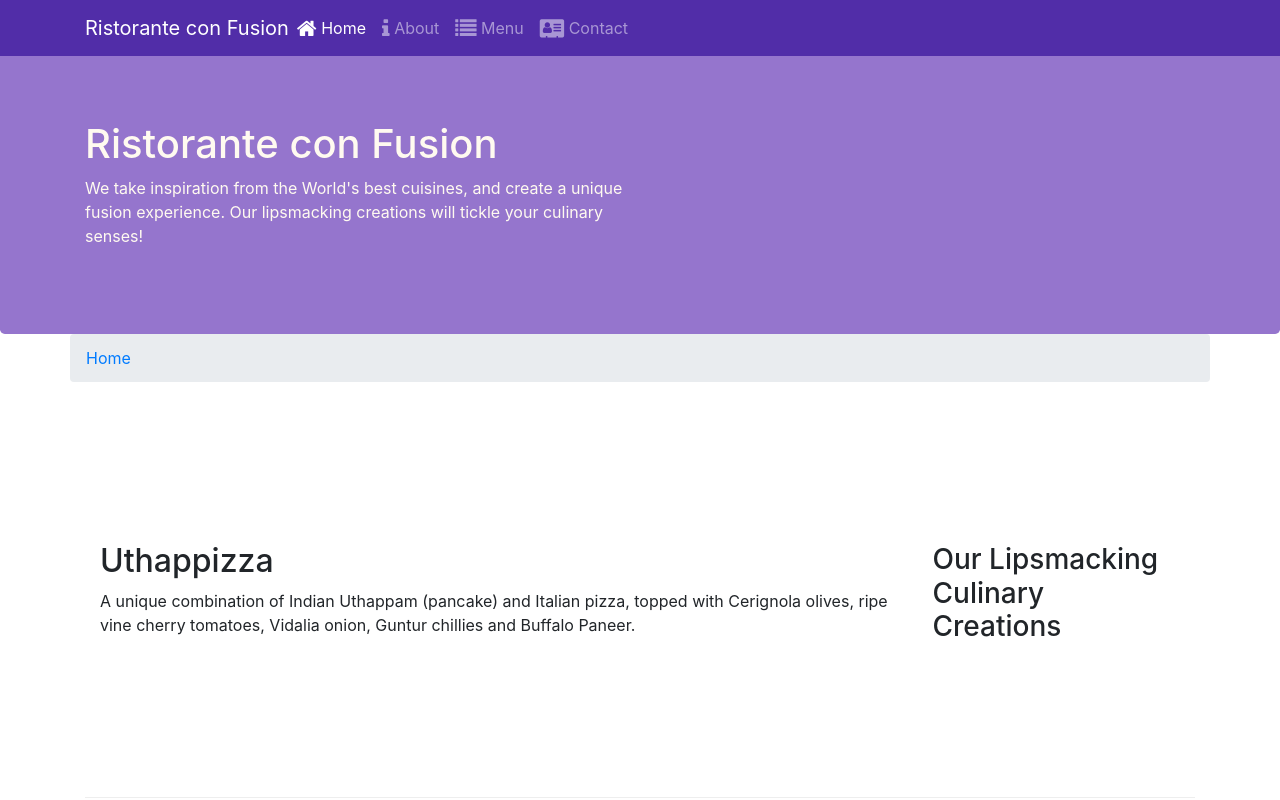
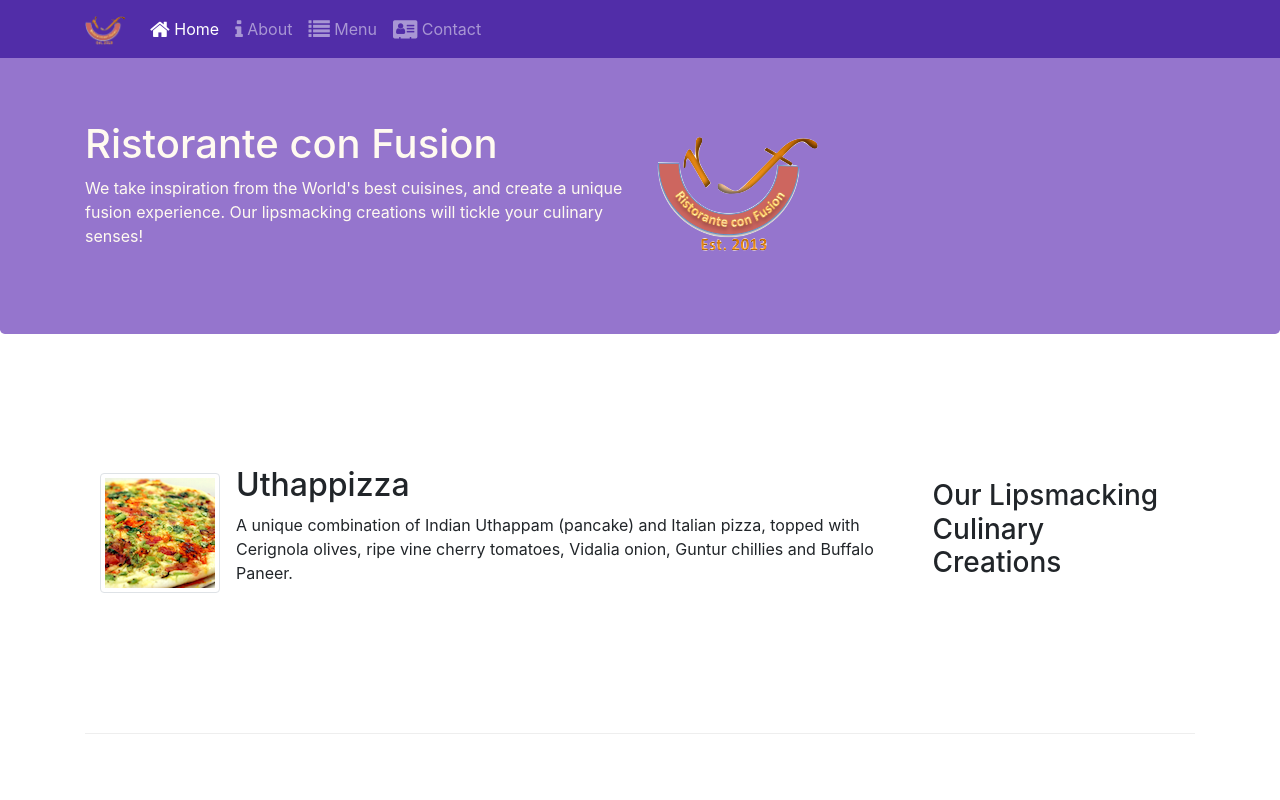
Before and after one commit to matthewgreasley/conFusion, a website: page index.html in a window 1280 px wide. Shown: the top 800 px of the page. Drawn offline with nearby package versions, Linux system fonts and the light colour scheme.

Commit message:
images & media

```diff
--- a/index.html
+++ b/index.html
@@ -28,7 +28,7 @@
             <span class="navbar-toggler-icon"></span>
             </button>
 
-            <a class="navbar-brand mr-auto" href="#">Ristorante con Fusion</a>
+            <a class="navbar-brand" href="#"><img src="img/logo.png" height="30" width="41"></a>
 
         <div class="collapse navbar-collapse" id="Navbar">
                 <ul class="navbar-nav mr-auto"><!-- mr-auto (right margin) -->
@@ -50,18 +50,13 @@
                     <h1>Ristorante con Fusion</h1>
                     <p>We take inspiration from the World's best cuisines, and create a unique fusion experience. Our lipsmacking creations will tickle your culinary senses!</p>
                 </div>
-                <div class="col-12 col-sm">
+                <div class="col-12 col-sm align-self-center">
+                    <img src="img/logo.png" class="img-fluid">
                 </div>
             </div>
         </div>
     </header>
 
-        <div class="container">
-        <div class="row ">
-            <ol class="col-12 breadcrumb">
-            <li class="breadcrumb-item"><a href="index.html">Home</a></li>
-            </ol>
-            <div>
 
     <div class="container">
         <div class="row row-content align-items-center">
@@ -69,8 +64,16 @@
                 <h3>Our Lipsmacking Culinary Creations</h3>
             </div>
             <div class="col col-sm order-sm-first col-md">
-                <h2>Uthappizza</h2>
-                <p>A unique combination of Indian Uthappam (pancake) and Italian pizza, topped with Cerignola olives, ripe vine cherry tomatoes, Vidalia onion, Guntur chillies and Buffalo Paneer.</p>
+                <div class="media">
+                    <img class="d-flex mr-3 img-thumbnail align-self-center"
+                         src="img/uthappizza.png">
+                    <div class="media-body">
+                        <h2 class="mt-0">Uthappizza</h2>
+                        <p>A unique combination of Indian Uthappam (pancake) and Italian pizza, topped with Cerignola olives, ripe vine cherry tomatoes, Vidalia onion, Guntur chillies and Buffalo Paneer.</p>
+                    </div>
+
+                </div>
+
             </div>
         </div>
 
@@ -87,12 +90,29 @@
 
         <div class="row row-content align-items-center">
             <div class="col-12 col-sm-4 order-sm-last col-md-3">
+
+
                 <h3>Meet our Culinary Specialists</h3>
             </div>
+
+
+
             <div class="col col-sm order-sm-first col-md">
-                <h2>Alberto Somayya</h2>
-                <h4>Executive Chef</h4>
-                <p>Award winning three-star Michelin chef with wide International experience having worked closely with whos-who in the culinary world, he specializes in creating mouthwatering Indo-Italian fusion experiences. </p>
+
+                <div class="media">
+                    <img class="d-flex mr-3 img-thumbnail align-self-center"
+                         src="img/alberto.png" alt="alberto">
+
+                    <div class="media-body">
+                        <h2>Alberto Somayya</h2>
+                        <h4>Executive Chef</h4>
+                        <p>Award winning three-star Michelin chef with wide International experience having worked closely with whos-who in the culinary world, he specializes in creating mouthwatering Indo-Italian fusion experiences. </p>
+                    </div>
+
+                </div>
+
+
+
             </div>
         </div>
     </div>
```
Also changed, not shown: aboutus.html (+5 -7 lines), contactus.html (+6 -4 lines), img/alberto.png (added), img/buffet.png (added), img/logo.png (added), img/uthappizza.png (added).
